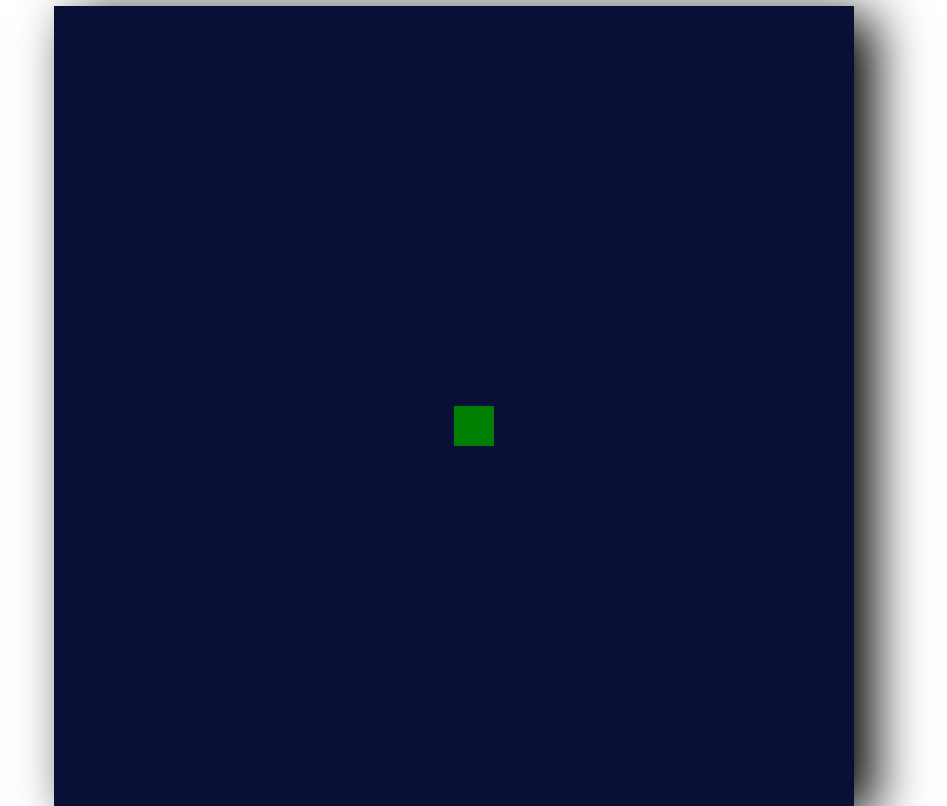
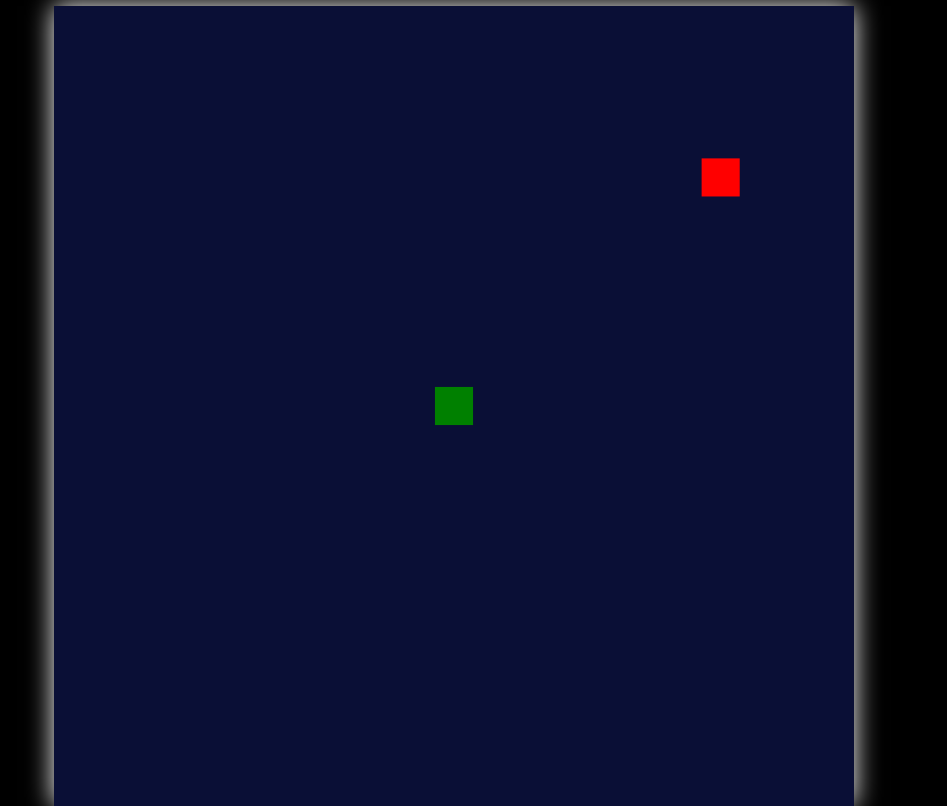
Before and after one commit to EngineNeo/snakegameJS, a plain HTML site: page snakegame.html in a window 1280 px wide. Shown: the part 75-881 px from the top of the page, without its empty margins (186-1133 px from the left). Drawn offline with Linux system fonts and the light colour scheme.

Commit message:
Added apple and apple position change

```diff
--- a/snakegame.html
+++ b/snakegame.html
@@ -19,11 +19,13 @@
             flex-direction: column;
             justify-content: center;
             align-items: center;
+            background-color: black;
         }
         canvas {
-            box-shadow: black 20px 10px 50px;
+            box-shadow: white 0px 0px 25px;
         }
         h1 {
+            color: white;
             font-family: Roboto, sans-serif;
         }
     </style>
--- a/snakegame.js
+++ b/snakegame.js
@@ -2,12 +2,29 @@ const canvas = document.getElementById('game')
 const cvs = canvas.getContext('2d');
 
 //speed the game updates the render
-let speed = 7;
+let speed = 3;
 
-let tileCount = canvas.width / 20;
+let tileCount = canvas.width / 21;
 let tileSize = tileCount;
 let headX = 10;
 let headY = 10;
+
+function randomPosition(x, y) {
+    x = Math.floor(Math.random() * 20 + 1);
+    y = Math.floor(Math.random() * 20 + 1);
+    while (x === 10 || y === 10) {
+        x = Math.floor(Math.random() * 20 + 1);
+        y = Math.floor(Math.random() * 20 + 1);
+    }
+    return {
+        x: x,
+        y: y,
+    };
+}
+
+let applePos = randomPosition();
+let appleX = applePos.x;
+let appleY = applePos.y;
 
 // snake speed
 let xVel = 0;
@@ -17,6 +34,8 @@ let yVel = 0;
 function drawGame() {
     makeScreen();
     changeSnakePosition();
+    appleCollision();
+    drawApple();
     drawSnake();
     setTimeout(drawGame, 1000/ speed)
 }
@@ -29,7 +48,22 @@ function makeScreen() {
 
 function drawSnake() {
     cvs.fillStyle = 'green';
-    cvs.fillRect(headX * tileCount, headY * tileCount, tileSize, tileSize)
+    cvs.fillRect(headX * tileCount, headY * tileCount,
+                 tileSize, tileSize)
+}
+
+function drawApple() {
+    cvs.fillStyle = 'red';
+    cvs.fillRect (appleX * tileCount, appleY * tileCount,
+                  tileSize, tileSize)
+}
+
+function appleCollision() {
+    if(appleX === headX && appleY  === headY) {
+        applePos = randomPosition();
+        appleX = applePos.x;
+        appleY = applePos.y;
+    }
 }
 
 function changeSnakePosition() {
```
Also changed, not shown: 1 other file.
